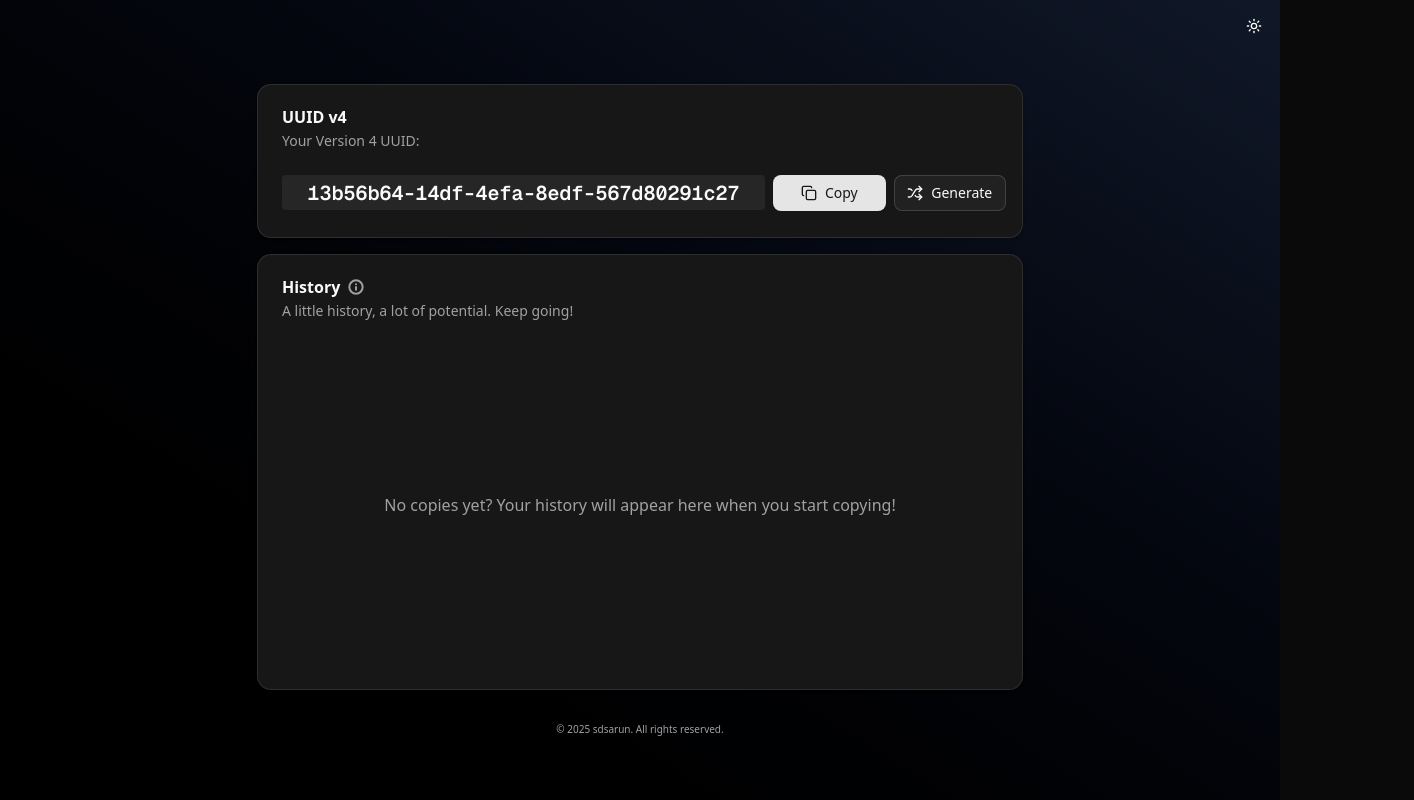
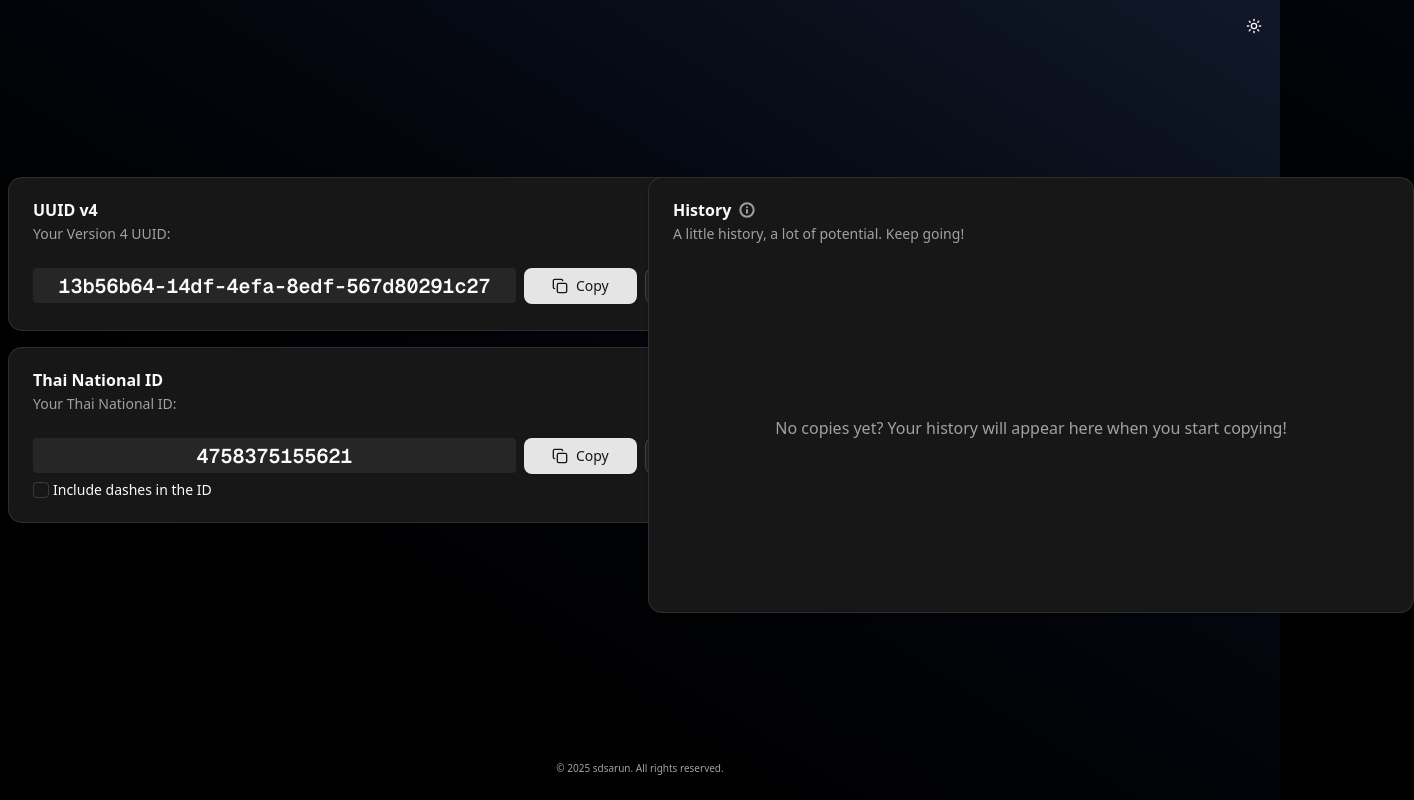
Before and after one commit to sdsarun/no-more-random-ad, a Next.js app: page / in a window 1280 px wide. Shown: the whole page, 1414 px wide, since content can reach past the window. Built offline with nearby package versions, Linux system fonts and the light colour scheme.

Commit message:
refactor(random-utilities-page): renew layout

```diff
--- a/app/layout.tsx
+++ b/app/layout.tsx
@@ -4,6 +4,7 @@ import type { Metadata } from "next";
 import { Geist, Geist_Mono } from "next/font/google";
 import "./globals.css";
 import ToggleTheme from "@/components/common/toggle-theme";
+import CopyRightAndPowerBy from "@/components/common/powerby";
 
 const geistSans = Geist({
   variable: "--font-geist-sans",
@@ -26,7 +27,7 @@ export default function RootLayout({
   children: React.ReactNode;
 }>) {
   return (
-     <html lang="en" suppressHydrationWarning>
+    <html lang="en" suppressHydrationWarning>
       <body
         className={`${geistSans.variable} ${geistMono.variable} antialiased bg-gradient-to-bl dark:from-gray-900 dark:to-black flex flex-col min-h-dvh p-2`}
       >
@@ -35,6 +36,9 @@ export default function RootLayout({
           {children}
         </Providers>
         <Toaster />
+        <footer>
+          <CopyRightAndPowerBy />
+        </footer>
       </body>
     </html>
   );
--- a/app/page.tsx
+++ b/app/page.tsx
@@ -1,14 +1,20 @@
-import CopyRightAndPowerBy from "@/components/common/powerby";
 import CopyHistory from "@/components/featues/copy-history";
+import RandomThaiNationalID from "@/components/featues/random-thai-national-id";
 import RandomUUID from "@/components/featues/random-uuid";
 
 export default function Home() {
 
   return (
     <div className="flex-1 flex flex-col justify-center items-center gap-4">
-      <RandomUUID />
-      <CopyHistory />
-      <CopyRightAndPowerBy />
+      <div className="grid grid-cols-2 gap-4">
+        <section className="flex flex-col gap-4">
+          <RandomUUID />
+          <RandomThaiNationalID />
+        </section>
+        <section className="h-full">
+          <CopyHistory rootClassName="min-h-auto" />
+        </section>
+      </div>
     </div>
   );
 }
```
